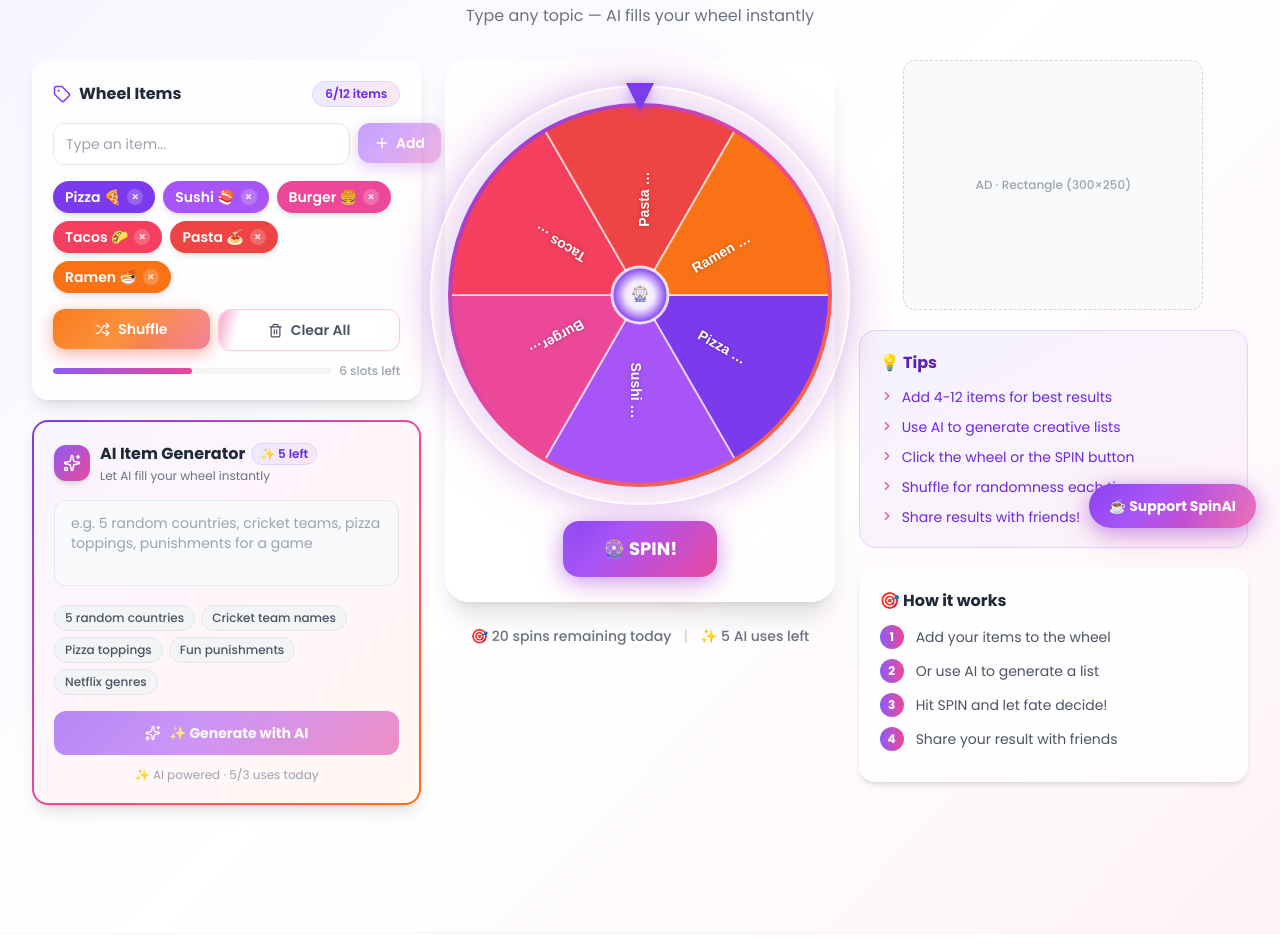
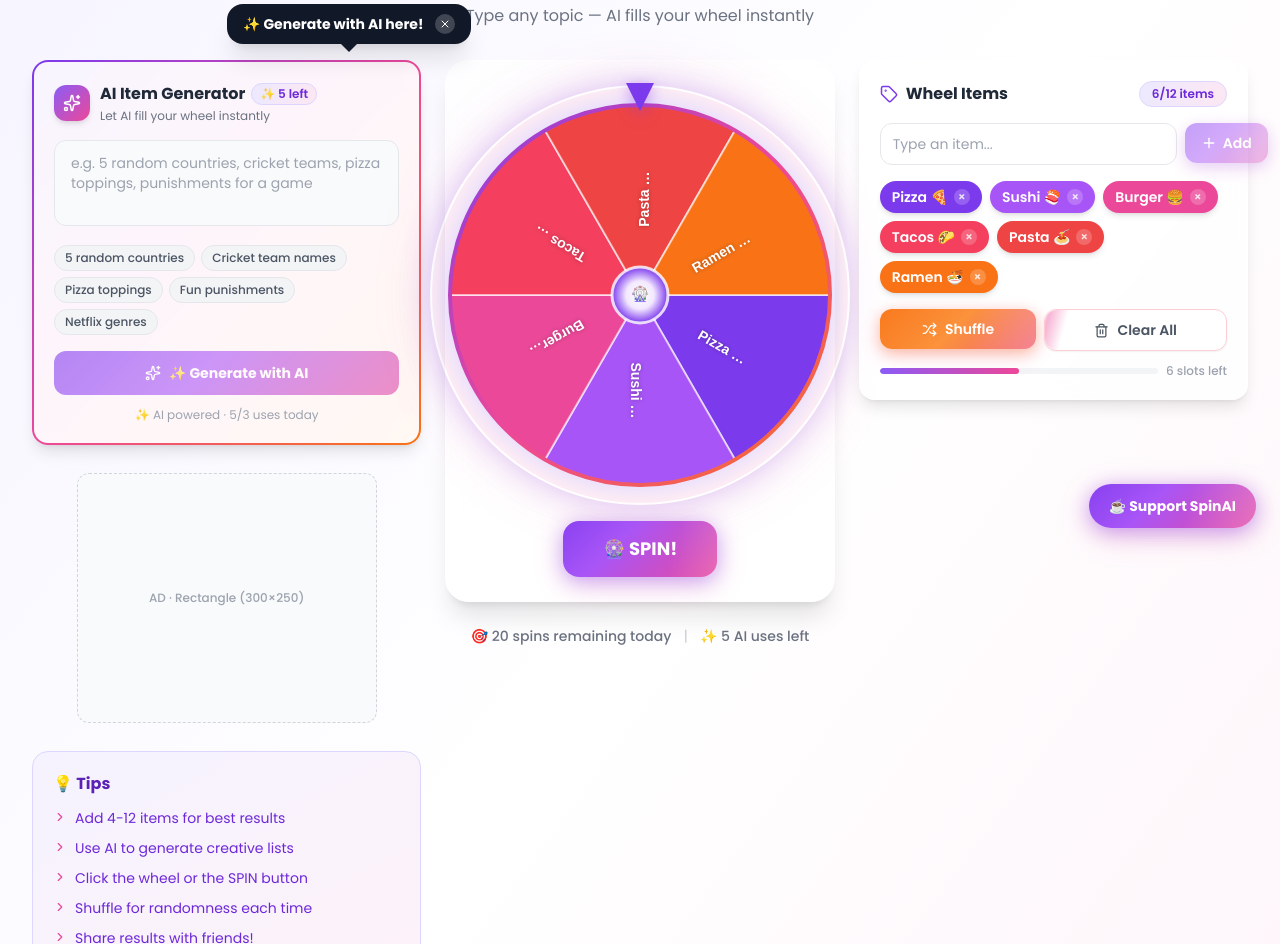
Before and after one commit to coddies/Spin-Ai, a React (Vite) app: page / in a window 1280 px wide. Shown: the part 248-1192 px from the top of the page. Built offline with nearby package versions, Linux system fonts and the light colour scheme.

Commit message:
style: reorganized layout - AI and Ads on left, manual list on right

```diff
--- a/src/App.jsx
+++ b/src/App.jsx
@@ -160,15 +160,58 @@ function App() {
       {/* Main 3-column layout */}
       <main className="max-w-7xl mx-auto px-4 sm:px-6 lg:px-8 pb-24">
         <div className="grid grid-cols-1 lg:grid-cols-3 gap-6 items-start">
-          {/* Left: Items + AI */}
+          {/* Left: AI + Ad + Tips */}
           <div className="flex flex-col gap-5 lg:order-1">
-            <ItemsList items={items} setItems={setItems} />
             <AIPanel
               onItemsGenerated={handleAIItemsGenerated}
               canUseAI={canUseAI}
               aiLeft={aiLeft}
               onLimitReached={handleAILimitReached}
             />
+
+            {/* ADSENSE PLACEMENT - Left Sidebar 300x250 Rectangle */}
+            <div className="flex justify-center mt-2">
+              <AdSlot type="rectangle" />
+            </div>
+
+            {/* Tips Card */}
+            <div className="bg-gradient-to-br from-violet-50 to-pink-50 border border-violet-200 rounded-2xl p-5 mt-2">
+              <h3 className="font-bold text-violet-800 mb-3 flex items-center gap-2">
+                💡 Tips
+              </h3>
+              <ul className="flex flex-col gap-2.5">
+                {[
+                  'Add 4-12 items for best results',
+                  'Use AI to generate creative lists',
+                  'Click the wheel or the SPIN button',
+                  'Shuffle for randomness each time',
+                  'Share results with friends!',
+                ].map((tip, i) => (
+                  <li key={i} className="flex items-start gap-2 text-sm text-violet-700">
+                    <ChevronRight size={14} className="mt-0.5 flex-shrink-0 text-pink-500" />
+                    {tip}
+                  </li>
+                ))}
+              </ul>
+            </div>
+
+            {/* How it works */}
+            <div className="bg-white/70 backdrop-blur-md border border-white/60 rounded-2xl p-5 shadow-md">
+              <h3 className="font-bold text-gray-800 mb-3">🎯 How it works</h3>
+              {[
+                { step: '1', text: 'Add your items to the wheel' },
+                { step: '2', text: 'Or use AI to generate a list' },
+                { step: '3', text: 'Hit SPIN and let fate decide!' },
+                { step: '4', text: 'Share your result with friends' },
+              ].map(({ step, text }) => (
+                <div key={step} className="flex items-center gap-3 mb-2.5">
+                  <span className="w-6 h-6 rounded-full bg-gradient-to-r from-violet-500 to-pink-500 text-white text-xs font-bold flex items-center justify-center flex-shrink-0">
+                    {step}
+                  </span>
+                  <span className="text-sm text-gray-600">{text}</span>
+                </div>
+              ))}
+            </div>
           </div>
 
           {/* Center: Wheel */}
@@ -232,51 +275,9 @@ function App() {
             )}
           </div>
 
-          {/* Right: Ad sidebar + tips */}
+          {/* Right: Manual Items List */}
           <div className="flex flex-col gap-5 lg:order-3">
-            {/* ADSENSE PLACEMENT - Right Sidebar 300x250 Rectangle */}
-            <div className="flex justify-center">
-              <AdSlot type="rectangle" />
-            </div>
-
-            {/* Tips Card */}
-            <div className="bg-gradient-to-br from-violet-50 to-pink-50 border border-violet-200 rounded-2xl p-5">
-              <h3 className="font-bold text-violet-800 mb-3 flex items-center gap-2">
-                💡 Tips
-              </h3>
-              <ul className="flex flex-col gap-2.5">
-                {[
-                  'Add 4-12 items for best results',
-                  'Use AI to generate creative lists',
-                  'Click the wheel or the SPIN button',
-                  'Shuffle for randomness each time',
-                  'Share results with friends!',
-                ].map((tip, i) => (
-                  <li key={i} className="flex items-start gap-2 text-sm text-violet-700">
-                    <ChevronRight size={14} className="mt-0.5 flex-shrink-0 text-pink-500" />
-                    {tip}
-                  </li>
-                ))}
-              </ul>
-            </div>
-
-            {/* How it works */}
-            <div className="bg-white/70 backdrop-blur-md border border-white/60 rounded-2xl p-5 shadow-md">
-              <h3 className="font-bold text-gray-800 mb-3">🎯 How it works</h3>
-              {[
-                { step: '1', text: 'Add your items to the wheel' },
-                { step: '2', text: 'Or use AI to generate a list' },
-                { step: '3', text: 'Hit SPIN and let fate decide!' },
-                { step: '4', text: 'Share your result with friends' },
-              ].map(({ step, text }) => (
-                <div key={step} className="flex items-center gap-3 mb-2.5">
-                  <span className="w-6 h-6 rounded-full bg-gradient-to-r from-violet-500 to-pink-500 text-white text-xs font-bold flex items-center justify-center flex-shrink-0">
-                    {step}
-                  </span>
-                  <span className="text-sm text-gray-600">{text}</span>
-                </div>
-              ))}
-            </div>
+            <ItemsList items={items} setItems={setItems} />
           </div>
         </div>
       </main>
--- a/src/components/AIPanel.jsx
+++ b/src/components/AIPanel.jsx
@@ -1,5 +1,5 @@
-import React, { useState } from 'react';
-import { Sparkles, Loader2, AlertCircle } from 'lucide-react';
+import React, { useState, useEffect } from 'react';
+import { Sparkles, Loader2, AlertCircle, X } from 'lucide-react';
 import { useGroq } from '../hooks/useGroq';
 
 /**
@@ -10,6 +10,20 @@ const AIPanel = ({ onItemsGenerated, canUseAI, aiLeft, onLimitReached }) => {
   const [prompt, setPrompt] = useState('');
   const { generateItems, loading, error, setError } = useGroq();
   const [successMsg, setSuccessMsg] = useState('');
+  const [showTooltip, setShowTooltip] = useState(false);
+
+  useEffect(() => {
+    if (!localStorage.getItem('spinai_ai_onboarded')) {
+      // Small delay so it pops in beautifully
+      const t = setTimeout(() => setShowTooltip(true), 1500);
+      return () => clearTimeout(t);
+    }
+  }, []);
+
+  const dismissTooltip = () => {
+    localStorage.setItem('spinai_ai_onboarded', 'true');
+    setShowTooltip(false);
+  };
 
   const handleGenerate = async () => {
     if (!prompt.trim()) return;
@@ -55,6 +69,23 @@ const AIPanel = ({ onItemsGenerated, canUseAI, aiLeft, onLimitReached }) => {
       }}
       id="ai-panel"
     >
+      {/* Onboarding Tooltip Pop-up */}
+      {showTooltip && (
+        <div className="absolute -top-12 sm:-top-14 left-1/2 -translate-x-1/2 z-50 w-max animate-bounce-in">
+          <div className="bg-gray-900 text-white text-xs sm:text-sm font-bold px-4 py-2.5 rounded-2xl shadow-xl flex items-center gap-3">
+            <span>✨ Generate with AI here!</span>
+            <button
+              onClick={dismissTooltip}
+              className="w-5 h-5 rounded-full bg-white/20 hover:bg-white/40 flex items-center justify-center transition-colors"
+            >
+              <X size={12} />
+            </button>
+          </div>
+          {/* Tooltip triangle arrow down */}
+          <div className="w-0 h-0 border-l-8 border-r-8 border-t-8 border-l-transparent border-r-transparent border-t-gray-900 absolute top-full left-1/2 -translate-x-1/2" />
+        </div>
+      )}
+
       <div className="bg-white/95 backdrop-blur-md rounded-[14px] p-5">
         {/* Header */}
         <div className="flex items-center gap-2.5 mb-4">
```
